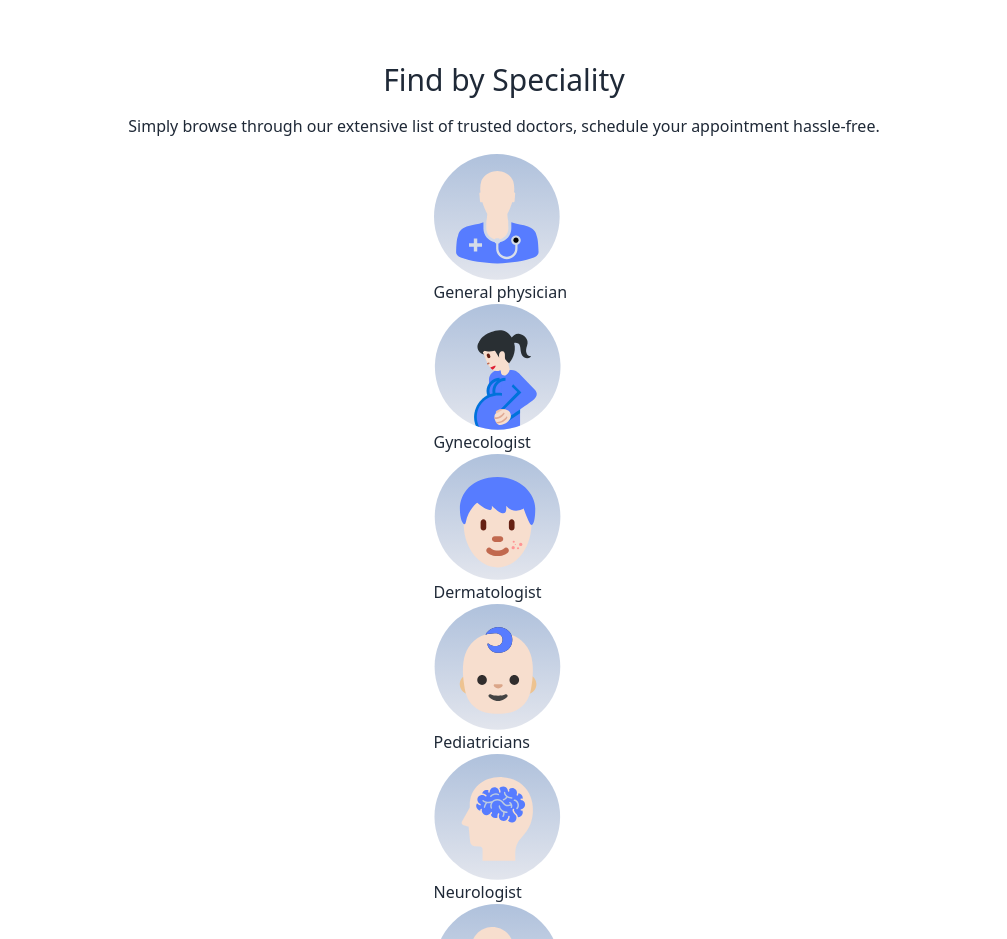
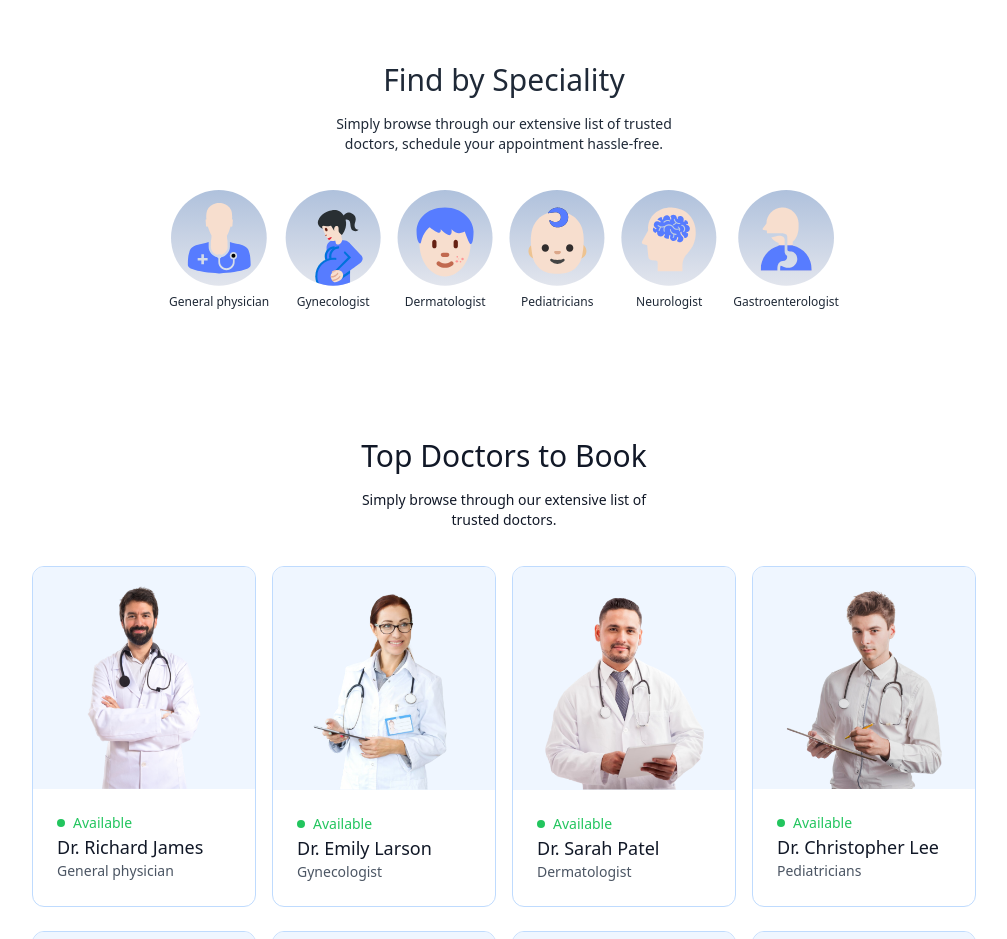
Before and after one commit to makwanaavi/Priscripto, a React (Vite) app: page / in a window 1280 px wide. Shown: the part 653-1592 px from the top of the page, without its empty margins (136-1143 px from the left). Built offline with nearby package versions, Linux system fonts and the light colour scheme.

Commit message:
#update add TopDoctors com

```diff
--- a/src/components/Navbar.jsx
+++ b/src/components/Navbar.jsx
@@ -16,7 +16,7 @@
         className="w-44 cursor-pointer"
         onClick={() => navigate("/")}
       />
-      <ul className="hidden md:flex items-start font-semibold gap-5">
+      <ul className="hidden md:flex items-start font-normal gap-5">
         <NavLink to="/">
           <li className="py-1 ">HOME</li>
           <hr className="border-none outline-none h-0.5 bg-primary w--3/5 m-auto hidden" />
--- a/src/components/SpecialityMenu.jsx
+++ b/src/components/SpecialityMenu.jsx
@@ -1,22 +1,33 @@
-import React from 'react'
-import { assets, specialityData } from '../assets/assets'
-import { Link } from 'react-router-dom'
+import React from "react";
+import { assets, specialityData } from "../assets/assets";
+import { Link } from "react-router-dom";
 
 const SpecialityMenu = () => {
   return (
-    <div id='Speciality' className='flex flex-col items-center gap-4 py-16 text-gray-800'>
-        <h1 className='text-3xl font-medium '>Find by Speciality </h1>
-        <p>Simply browse through our extensive list of trusted doctors, schedule your appointment hassle-free.</p>
-        <div>
-            {specialityData.map((item, index) => (
-                <Link key={index} to={`.doctors/${item.speciality}`}>
-                    <img src={item.image} alt="" />
-                    <p>{item.speciality}</p>
-                </Link>
-            )) }
-        </div>
+    <div
+      id="Speciality"
+      className="flex flex-col items-center gap-4 py-16 text-gray-800"
+    >
+      <h1 className="text-3xl font-medium ">Find by Speciality </h1>
+      <p className="w-1/3 text-center text-sm">
+        Simply browse through our extensive list of trusted doctors, schedule
+        your appointment hassle-free.
+      </p>
+      <div className="flex sm:justify-center gap-4 pt-5 w-full overflow-scroll">
+        {specialityData.map((item, index) => (
+          <Link
+          onClick={() => scrollTo(0, 0)}
+            className="flex flex-col items-center text-xs cursor-pointer flex-shrink-0 hover:translate-y-[-10px] transition-all duration-300"
+            key={index}
+            to={`./doctors/${item.speciality}`}
+          >
+            <img src={item.image} alt="" className="w-16 sm:w-24 mb-2" />
+            <p>{item.speciality}</p>
+          </Link>
+        ))}
+      </div>
     </div>
-  )
-}
+  );
+};
 
-export default SpecialityMenu
+export default SpecialityMenu;
--- /dev/null
+++ b/src/components/TopDoctors.jsx
@@ -0,0 +1,38 @@
+import React from "react";
+import { doctors } from "../assets/assets";
+import { useNavigate } from "react-router-dom";
+
+const TopDoctors = () => {
+  const navigate = useNavigate();
+  return (
+    <div className="flex flex-col items-center gap-4 my-16 text-gray-900 md:mx-10">
+      <h1 className="text-3xl font-medium ">Top Doctors to Book</h1>
+      <p className="sm:w-1/3  text-center text-sm">
+        Simply browse through our extensive list of trusted doctors.
+      </p>
+
+      <div className="w-full grid grid-cols-auto gap-4 pt-5 gap-y-6 px-3 sm:px-0">
+        {doctors.slice(0, 10).map((item, index) => (
+          <div
+            onClick={() => navigate(`/appointment/${item._id}`)}
+            key={index}
+            className="border border-blue-200 rounded-xl overflow-hidden cursor-pointer hover:translate-y-[10px] transition-all duration-500"
+          >
+            <img src={item.image} alt="" className="bg-blue-50" />
+            <div className="p-6">
+              <div className="flex items-center gap-2 text-sm text-center text-green-500">
+                <p className="w-2 h-2 bg-green-500 rounded-full"></p>{" "}
+                <p>Available</p>
+              </div>
+              <p className="text-gray-900 text-lg text-medium">{item.name}</p>
+              <p className="text-gray-600 text-sm">{item.speciality}</p>
+            </div>
+          </div>
+        ))}
+      </div>
+      <button onClick={() => navigate("/doctors")} className="bg-blue-50 text-gray-600 px-12 py-3 rounded-full mt-10">See All Doctors</button>
+    </div>
+  );
+};
+
+export default TopDoctors;
--- a/src/index.css
+++ b/src/index.css
@@ -5,3 +5,7 @@
 .active hr{
     @apply block;
 }
+
+::-webkit-scrollbar{
+    @apply hidden;
+}
--- a/src/main.jsx
+++ b/src/main.jsx
@@ -2,7 +2,6 @@
 import "./index.css";
 import App from "./App.jsx";
 import { BrowserRouter } from "react-router-dom";
-import Navbar from "./components/Navbar.jsx";
 
 createRoot(document.getElementById("root")).render(
 
--- a/src/pages/Home.jsx
+++ b/src/pages/Home.jsx
@@ -1,12 +1,14 @@
 import React from "react";
 import Header from "../components/Header";
 import SpecialityMenu from "../components/SpecialityMenu";
+import TopDoctors from "../components/TopDoctors";
 
 const Home = () => {
   return (
     <div>
     <Header/>
     <SpecialityMenu/>
+    <TopDoctors/>
     </div>
   );
 };
--- a/tailwind.config.js
+++ b/tailwind.config.js
@@ -9,6 +9,9 @@
       colors: {
         primary: "#5F6FFF",
       },
+      gridTemplateColumns:{
+        auto: 'repeat(auto-fill, minmax(200px, 1fr))',
+      },
     },
   },
   plugins: [],
```
